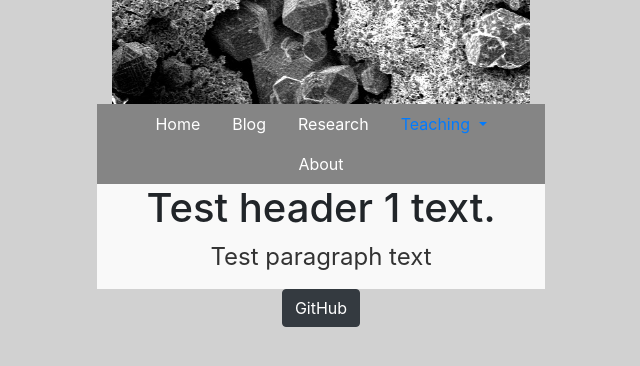
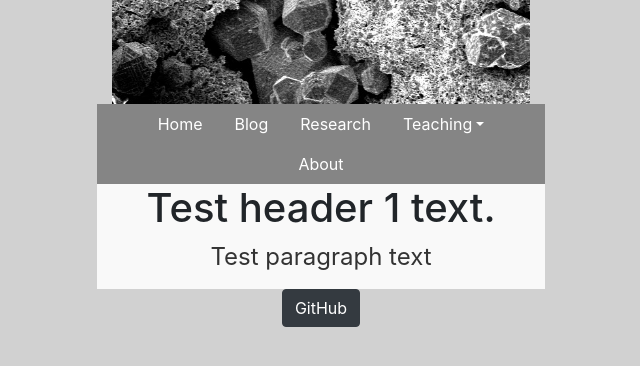
Before and after one commit to emilyripka/nano_NMR, a Jekyll site: the page built from index.html, in a window 1280 px wide. Shown: the top 366 px of the page, without its empty margins (127-767 px from the left). Built offline with Jekyll 4.4.1, drawn with Linux system fonts in a browser that asks for light colours.

Commit message:
dropdown nav

```diff
--- a/_layouts/default.html
+++ b/_layouts/default.html
@@ -40,9 +40,8 @@
                       <a class="nav-link" href="/nano_NMR/research/" style='color:#ffffff'>Research</a>
                    </li>
                    <li class="nav-item dropdown">
-                      <a class="nav-link dropdown-toggle" href="/nano_NMR/teaching/" id="navbarDropdown" role="button" data-toggle="dropdown" aria-haspopup="true" aria-expanded="false">
-                        Teaching
-                      </a>
+                      <a class="nav-link dropdown-toggle" href="/nano_NMR/teaching/"  style='color:#ffffff'
+			      id="navbarDropdown" role="button" data-toggle="dropdown" aria-haspopup="true" aria-expanded="false">Teaching</a>
                       <div class="dropdown-menu" aria-labelledby="navbarDropdown">
                          <a class="dropdown-item" href="/nano_NMR/teaching/Fall2019_CHE106">CHE106 (Fall 2019)</a>
                          <!--a class="dropdown-item" href="#">Another action</a>
```
